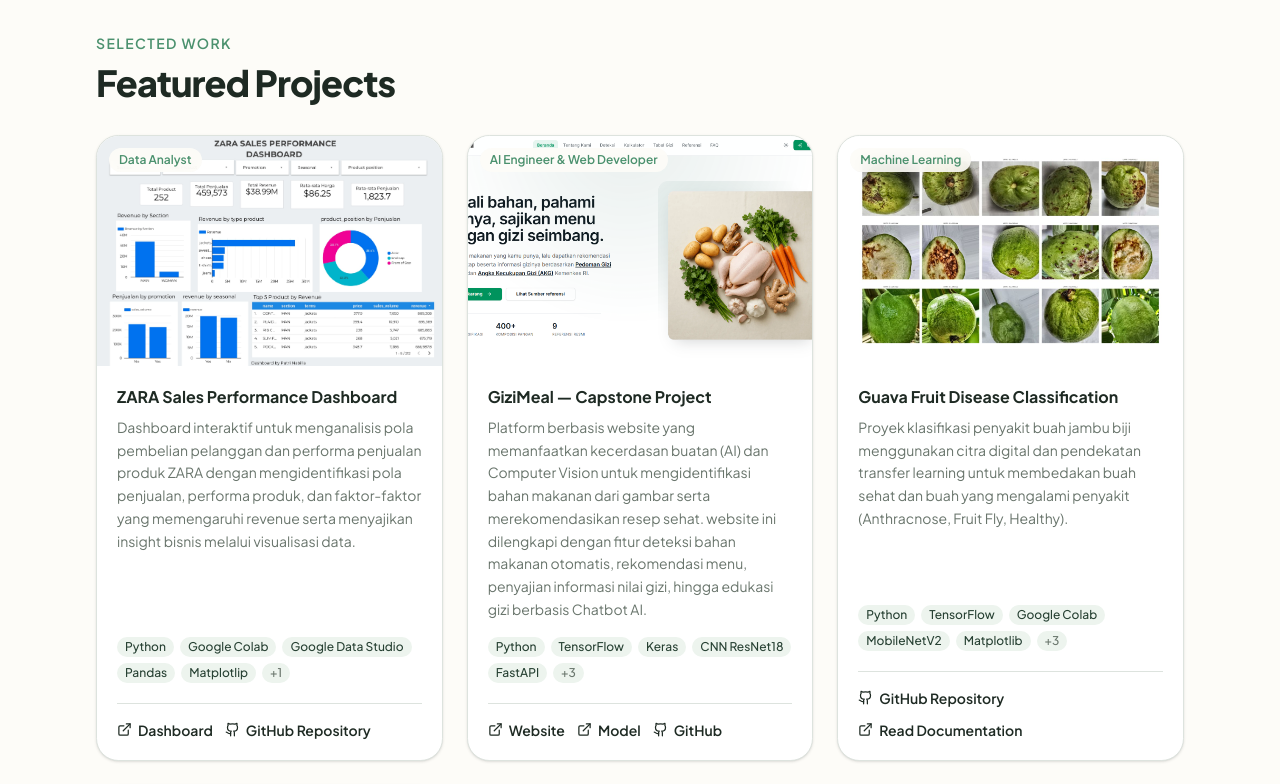
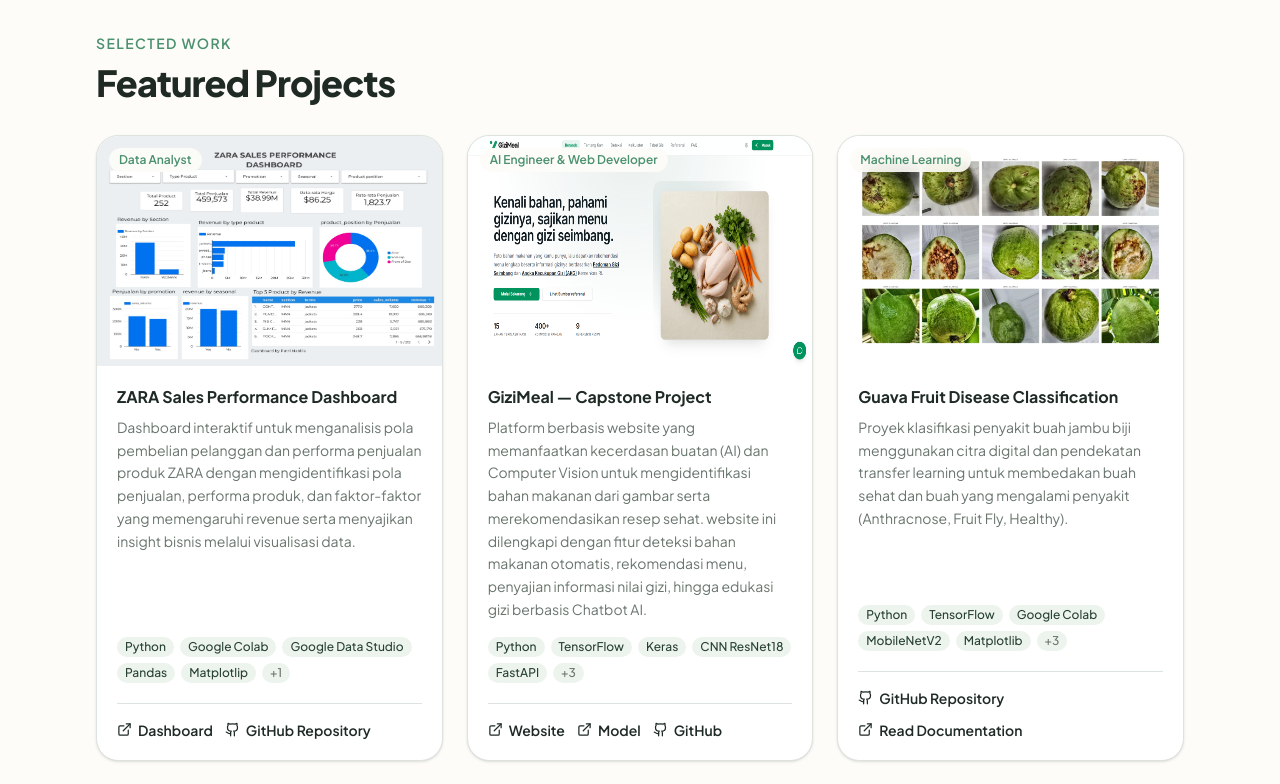
Before and after one commit to putribila/portofolio, a React (Vite) app: page / in a window 1280 px wide. Shown: the part 1880-2664 px from the top of the page. Built offline with nearby package versions, Linux system fonts and the light colour scheme.

Commit message:
update project

```diff
--- a/src/components/portfolio/Projects.tsx
+++ b/src/components/portfolio/Projects.tsx
@@ -17,7 +17,7 @@ export function Projects() {
                   loading="lazy"
                   width={1200}
                   height={800}
-                  className="aspect-[3/2] w-full object-cover transition-transform duration-500 group-hover:scale-105"
+                  className="aspect-[3/2] w-full object-fill transition-transform duration-500 group-hover:scale-105"
                 />
                 <span className="absolute left-3 top-3 rounded-full bg-background/90 px-2.5 py-1 text-xs font-semibold text-primary backdrop-blur">
                   {p.role}
```
